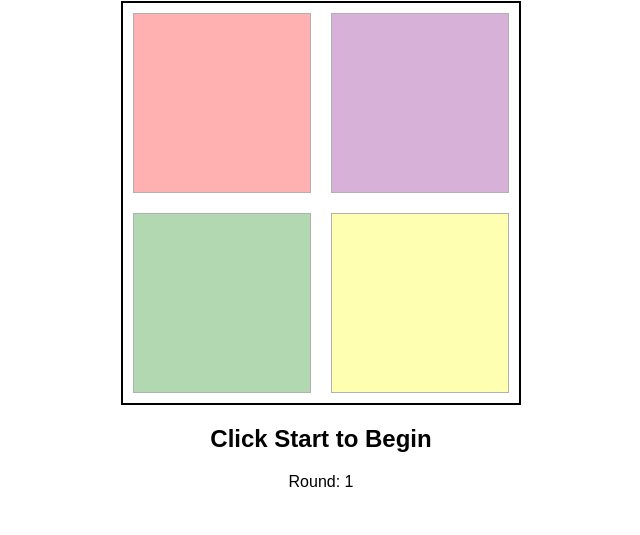
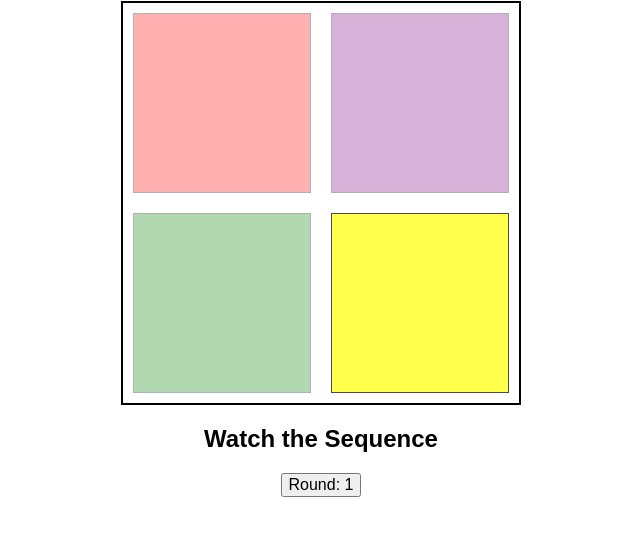
Before and after one commit to rmart78/Simple-Simon, a plain HTML site: page public/simplesimon.html in a window 1280 px wide. Both pictures are taken after a click on the button "Start". Shown: the part 79-614 px from the top of the page, without its empty margins (319-959 px from the left). Drawn offline with nearby package versions, Linux system fonts and the light colour scheme.

Commit message:
"Final working code. I will still add to the style and tweak some of the settings in order to keep improving"

```diff
--- a/public/simplesimon.html
+++ b/public/simplesimon.html
@@ -82,21 +82,38 @@
 
     }
 
+
+
     function compareArrays() {
     	var joinInputArray = inputArray.join("");
     	var joinUserArray = userArray.join("");
     	if ((inputArray.length == 4 && userArray.length == 4) && (joinInputArray == joinUserArray)) {
     		inputArray.length = 0;
     		userArray.length = 0;
-    		roundInterval();
-    		console.log('good job');
+    		var add = +(document.getElementById('round').innerHTML) + 1;
+    		document.getElementById('round').innerHTML = add;
+    		loopDelay();
     	}
     	if ((inputArray.length == 4 && userArray.length == 4) && (joinInputArray != joinUserArray)) {
     		inputArray.length = 0;
     		userArray.length = 0;
+    		alert('Wrong! Game Over');
     }
 
 }
+
+	function loopDelay () {
+		$('#instructions').html('Watch the Sequence');
+			var counter = 0;
+            var loopDelay1 = setInterval(function(){
+            	counter++;
+ 				colorInterval();
+                if (counter == 1) {
+                	clearInterval(loopDelay1);
+                }
+            }, 1000);
+
+	}
 
     			function colorInterval() {
     			var counter = 0;
@@ -105,22 +122,18 @@
                 cycle();
                 console.log(inputArray);
                 if (counter == 4) {
+                	$('#instructions').html('Repeat the Sequence You Just Saw');
                 	clearInterval(loop);
                 }
-            }, 400);
-        }
+            }, 500);
 
-        var round = 0;
-
-        		function roundInterval() {
-        			var roundAdd = round+1;
-          $('#button_container').html('Round: ' + roundAdd);
         }
 
 
+
 		     $('#start').click(function(){
-		     	colorInterval();
-		     	roundInterval();
+		     	loopDelay();
+		     	$('#start').html('Round: <span id="round">1</span>');
         });
 
 		     $('#red').click(function(){
```
